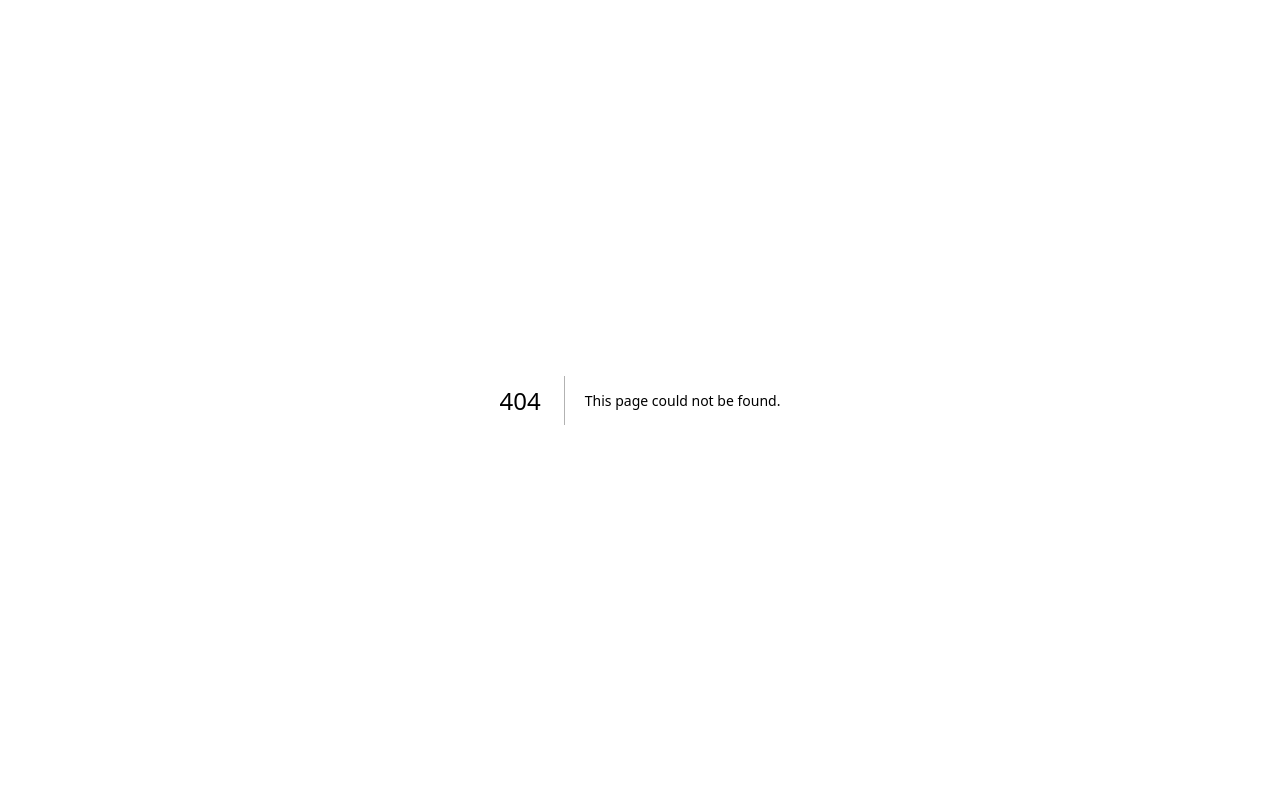
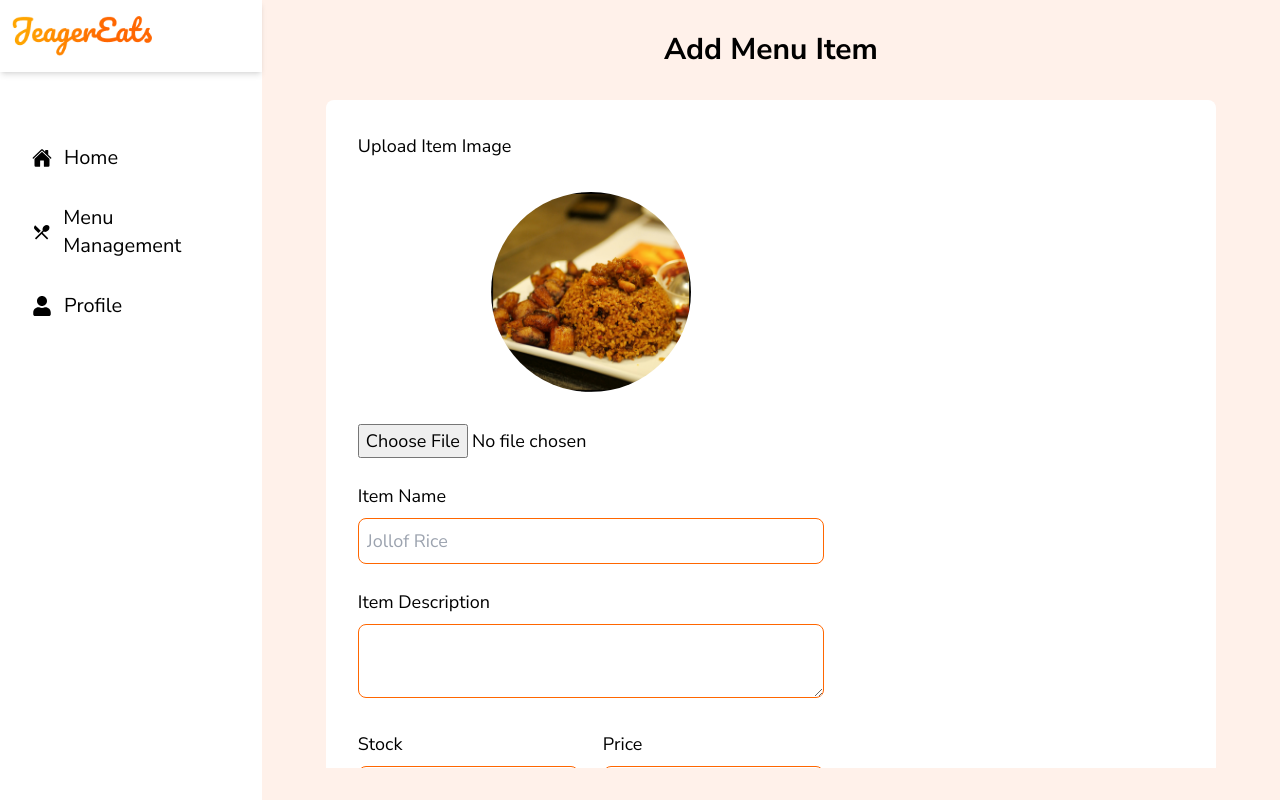
Before and after one commit to JerryJeager/JeagerEats, a Next.js app in the folder frontend/: page /dashboard/vendor/menu/add in a window 1280 px wide. Before the commit this address had no page. Built offline with nearby package versions, Linux system fonts and the light colour scheme.

Commit message:
add part of menu management page ui

```diff
--- /dev/null
+++ b/frontend/src/app/dashboard/vendor/menu/add/page.tsx
@@ -0,0 +1,16 @@
+import MenuAddForm from "@/components/dashboard/MenuAddForm";
+
+const MenuAdd = () => {
+  return (
+    <section className="mt-8">
+      <h2 className="font-bold text-2xl md:text-3xl text-center">
+        Add Menu Item
+      </h2>
+      <div className="rounded-lg w-full mt-8 p-4 md:p-8 shadow-lg bg-white  h-full md:text-lg">
+        <MenuAddForm />
+      </div>
+    </section>
+  );
+};
+
+export default MenuAdd;
--- a/frontend/src/app/dashboard/vendor/menu/page.tsx
+++ b/frontend/src/app/dashboard/vendor/menu/page.tsx
@@ -1,11 +1,48 @@
+import Image from "next/image";
+import Link from "next/link";
+import item from "../../../../../public/assets/jollof.png";
+import { MdEdit } from "react-icons/md";
 
 const Menu = () => {
   return (
-    <section className="mt-8">
-      <h2 className="font-bold text-2xl md:text-3xl text-center">Menu Management </h2>
+    <section className="mt-8 min-h-screen">
+      <h2 className="font-bold text-2xl md:text-3xl text-center">
+        Menu Management{" "}
+      </h2>
+      <div className="rounded-lg w-full mt-8 p-4 md:p-8 shadow-lg bg-white  h-full md:text-lg ">
+        <div className="flex flex-col items-center">
+          <p className="text-center">You've not added any menu item yet</p>
+          <Link
+            href={"/dashboard/vendor/menu/add"}
+            className="p-2 md:p-3 w-[220px] mt-6 mx-auto text-center bg-primary text-white rounded-lg"
+          >
+            Add Menu Item
+          </Link>
+        </div>
+      </div>
+      <div className="rounded-lg w-full mt-8 p-4 md:p-8 shadow-lg bg-white  h-full md:text-lg ">
+        <div className="">
+          <p className="text-center font-semibold">Menu Items</p>
+          <div className="mt-2">
+            <div className="flex gap-3 border border-slate-300 p-2 border-opacity-90 shadow-md rounded-lg w-fit">
+              <Image width={120} src={item} alt="item-image" />
+              <div className="flex flex-col w-[170px]">
+                <p className="font-medium">A Plate of Rice with Chicken</p>
+                <p className="line-clamp-1 text-black text-opacity-70">1 plate of jollof rice, fried rice, plantain and chicken</p>
+                <div className="flex gap-2 mt-auto">
+                  <p className="mb-0">$4000</p>
+                  <div className="flex items-center text-primary">
+                    <MdEdit />
+                    <p>Edit</p>
+                  </div>
+                </div>
+              </div>
+            </div>
+          </div>
+        </div>
+      </div>
+    </section>
+  );
+};
 
-    </section>
-  )
-}
-
-export default Menu
+export default Menu;
--- a/frontend/src/app/dashboard/vendor/profile/page.tsx
+++ b/frontend/src/app/dashboard/vendor/profile/page.tsx
@@ -3,7 +3,9 @@ import VendorProfileForm from "@/components/dashboard/VendorProfileForm";
 const Profile = () => {
   return (
     <section className="mt-8">
-      <h2 className="font-bold text-2xl md:text-3xl text-center">Profile Management </h2>
+      <h2 className="font-bold text-2xl md:text-3xl text-center">
+        Profile Management{" "}
+      </h2>
       <div className="rounded-lg w-full mt-8 p-4 md:p-8 shadow-lg bg-white  h-full md:text-lg ">
         <VendorProfileForm />
       </div>
--- /dev/null
+++ b/frontend/src/components/dashboard/MenuAddForm.tsx
@@ -0,0 +1,93 @@
+"use client";
+import Image from "next/image";
+import { ChangeEvent, FormEvent, useState } from "react";
+import localPreview from "../../../public/assets/jollof.png";
+
+const MenuAddForm = () => {
+  const handleSubmit = (e: FormEvent<HTMLFormElement>) => {
+    e.preventDefault();
+  };
+  const [profileImage, setProfileImage] = useState<null | any>();
+  const [preview, setPreview] = useState<any>(null);
+  const handleChangeImage = (e: ChangeEvent<HTMLInputElement>) => {
+    const file = e.target.files?.[0];
+    if (file) {
+      setProfileImage(file);
+
+      // Create a preview of the image
+      const reader = new FileReader();
+      reader.onload = () => {
+        setPreview(reader.result);
+      };
+      reader.readAsDataURL(file);
+    }
+  };
+  return (
+    <form
+      action=""
+      onSubmit={handleSubmit}
+      className="flex flex-col gap-6 w-fit "
+    >
+      <div>
+        <p>Upload Item Image</p>
+        <Image
+          src={preview ? preview : localPreview}
+          className="rounded-full w-[200px] h-[200px] my-8 mx-auto"
+          alt="image-preview"
+          objectFit="cover"
+          width={200}
+          height={200}
+        />
+        <input
+          type="file"
+          src=""
+          onChange={handleChangeImage}
+          alt=""
+          accept="image/*"
+        />
+      </div>
+      <div className="">
+        <label htmlFor="">
+          <p>Item Name</p>
+          <input
+            type="text"
+            placeholder="Jollof Rice"
+            className="outline w-full outline-none border border-primary p-2 mt-2 caret-primary rounded-lg"
+          />
+        </label>
+      </div>
+      <div>
+        <label htmlFor="">
+          <p>Item Description</p>
+          <textarea
+            name=""
+            className="outline-none w-full border border-primary p-2 mt-2 caret-primary rounded-lg"
+            id=""
+          ></textarea>
+        </label>
+      </div>
+      <div className="flex flex-col md:flex-row gap-6">
+        <label htmlFor="">
+          <p>Stock</p>
+          <input
+            type="number"
+            placeholder="total item available"
+            className="outline-none w-full border border-primary p-2 mt-2 caret-primary rounded-lg"
+          />
+        </label>
+        <label htmlFor="">
+          <p>Price</p>
+          <input
+            type="number"
+            className="outline-none w-full border border-primary p-2 mt-2 caret-primary rounded-lg"
+          />
+        </label>
+      </div>
+      <button className="bg-primary text-white rounded-lg py-2">
+        Add to Menu
+      </button>
+    </form>
+  );
+};
+
+export default MenuAddForm;
```
